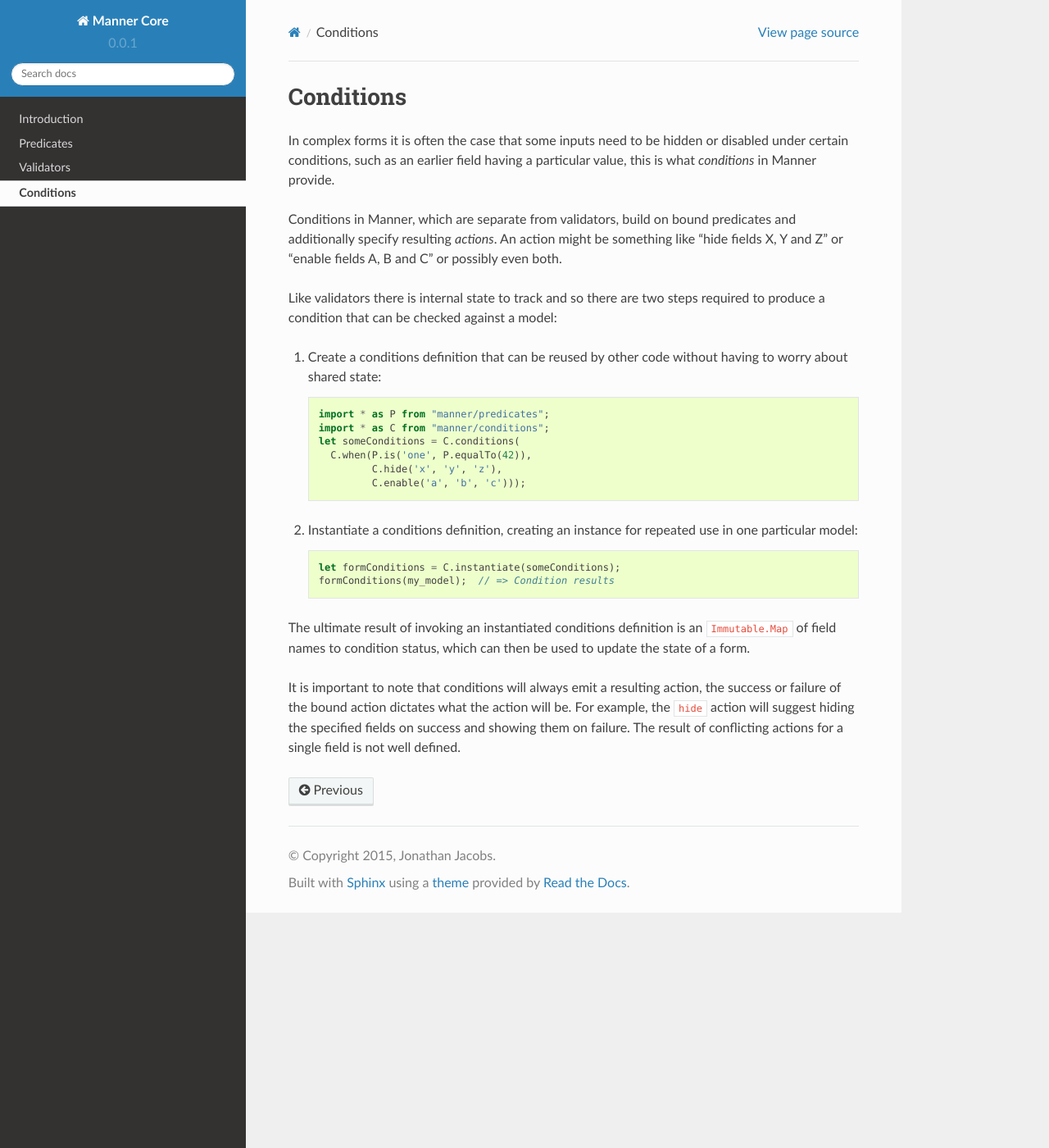
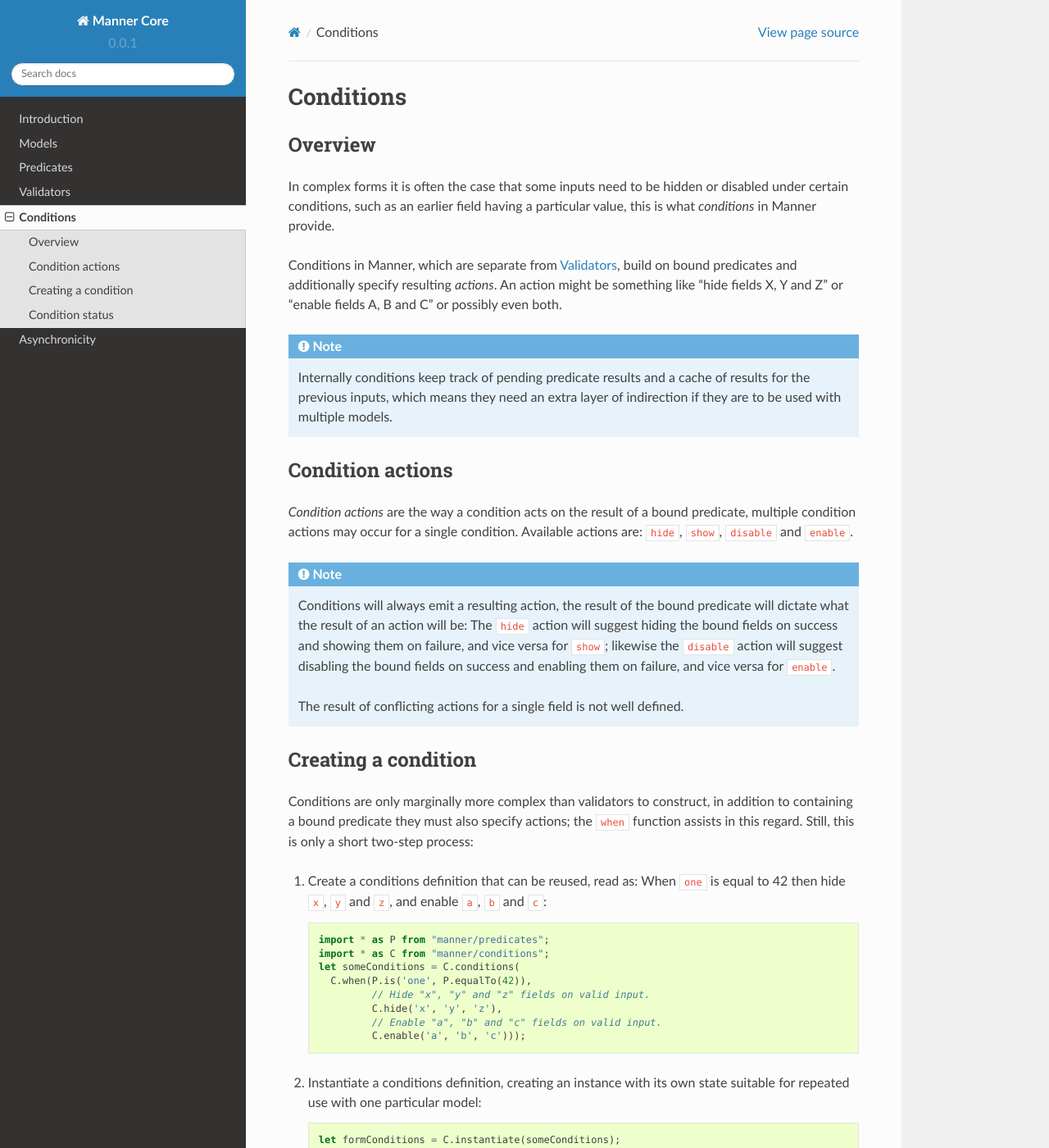
Before and after one commit to jonathanj/manner, a Sphinx documentation site: the page built from docs/conditions.rst, in a window 1280 px wide and 1400 px high. Shown: the whole window at 82% size. Built offline with Sphinx 7.4.7 and the Read the Docs theme 2.0.0, drawn with Linux system fonts in a browser that asks for light colours; some of the changed text lies outside the part shown.

```diff
--- a/docs/conditions.rst
+++ b/docs/conditions.rst
@@ -1,20 +1,57 @@
 Conditions
 ==========
+
+
+Overview
+--------
 
 In complex forms it is often the case that some inputs need to be hidden or
 disabled under certain conditions, such as an earlier field having a particular
 value, this is what *conditions* in Manner provide.
 
-Conditions in Manner, which are separate from validators, build on bound
+Conditions in Manner, which are separate from :ref:`validators`, build on bound
 predicates and additionally specify resulting *actions*. An action might be
 something like "hide fields X, Y and Z" or "enable fields A, B and C" or
 possibly even both.
 
-Like validators there is internal state to track and so there are two steps
-required to produce a condition that can be checked against a model:
+.. note::
 
-1. Create a conditions definition that can be reused by other code without
-   having to worry about shared state:
+   Internally conditions keep track of pending predicate results and a cache of
+   results for the previous inputs, which means they need an extra layer of
+   indirection if they are to be used with multiple models.
+
+
+Condition actions
+-----------------
+
+*Condition actions* are the way a condition acts on the result of a bound
+predicate, multiple condition actions may occur for a single
+condition. Available actions are: ``hide``, ``show``, ``disable`` and
+``enable``.
+
+.. note::
+
+   Conditions will always emit a resulting action, the result of the bound
+   predicate will dictate what the result of an action will be: The ``hide``
+   action will suggest hiding the bound fields on success and showing them on
+   failure, and vice versa for ``show``; likewise the ``disable`` action will
+   suggest disabling the bound fields on success and enabling them on failure,
+   and vice versa for ``enable``.
+
+   The result of conflicting actions for a single field is not well defined.
+
+
+Creating a condition
+--------------------
+
+Conditions are only marginally more complex than validators to construct, in
+addition to containing a bound predicate they must also specify actions; the
+``when`` function assists in this regard. Still, this is only a short two-step
+process:
+
+1. Create a conditions definition that can be reused, read as: When ``one`` is
+   equal to 42 then hide ``x``, ``y`` and ``z``, and enable ``a``, ``b`` and
+   ``c``:
 
    .. code-block:: javascript
 
@@ -22,11 +59,13 @@ required to produce a condition that can be checked against a model:
       import * as C from "manner/conditions";
       let someConditions = C.conditions(
         C.when(P.is('one', P.equalTo(42)),
+               // Hide "x", "y" and "z" fields on valid input.
                C.hide('x', 'y', 'z'),
+               // Enable "a", "b" and "c" fields on valid input.
                C.enable('a', 'b', 'c')));
 
-2. Instantiate a conditions definition, creating an instance for repeated use in
-   one particular model:
+2. Instantiate a conditions definition, creating an instance with its own state
+   suitable for repeated use with one particular model:
 
    .. code-block:: javascript
 
@@ -34,11 +73,21 @@ required to produce a condition that can be checked against a model:
       formConditions(my_model);  // => Condition results
 
 The ultimate result of invoking an instantiated conditions definition is an
-``Immutable.Map`` of field names to condition status, which can then be used to
-update the state of a form.
+``Immutable.Map`` of field names to :ref:`condition status <condition status>`,
+which can then be used to update the state of a form.
 
-It is important to note that conditions will always emit a resulting action, the
-success or failure of the bound action dictates what the action will be. For
-example, the ``hide`` action will suggest hiding the specified fields on success
-and showing them on failure. The result of conflicting actions for a single
-field is not well defined.
+
+.. _condition status:
+
+Condition status
+----------------
+
+The results of a condition are more complex than those of a predicate because
+there are three possible states: ``hidden``, ``disabled`` and
+``normal``. Conditions have a separate ``Status`` to predicates for two main
+reasons:
+
+1. There is an additional state;
+
+2. Every state constructor accepts an optional message, which may be useful when
+   describing why something is available or unavailable in a user interface
--- a/docs/index.rst
+++ b/docs/index.rst
@@ -5,9 +5,11 @@ Manner Core
    :maxdepth: 2
 
    intro
+   models
    predicates
    validators
    conditions
+   async
 
 
 Indices and tables
--- /dev/null
+++ b/docs/models.rst
@@ -0,0 +1,6 @@
+Models
+======
+
+XXX: Subject to change.
+
+Models are simply an ``Immutable.Map`` of field names to field values.
--- a/docs/validators.rst
+++ b/docs/validators.rst
@@ -1,3 +1,5 @@
+.. _validators:
+
 Validators
 ==========
 
```
Also changed, not shown: docs/async.rst (added, +20 -0 lines), docs/intro.rst (+6 -61 lines), docs/predicates.rst (+58 -37 lines), 1 other file.
